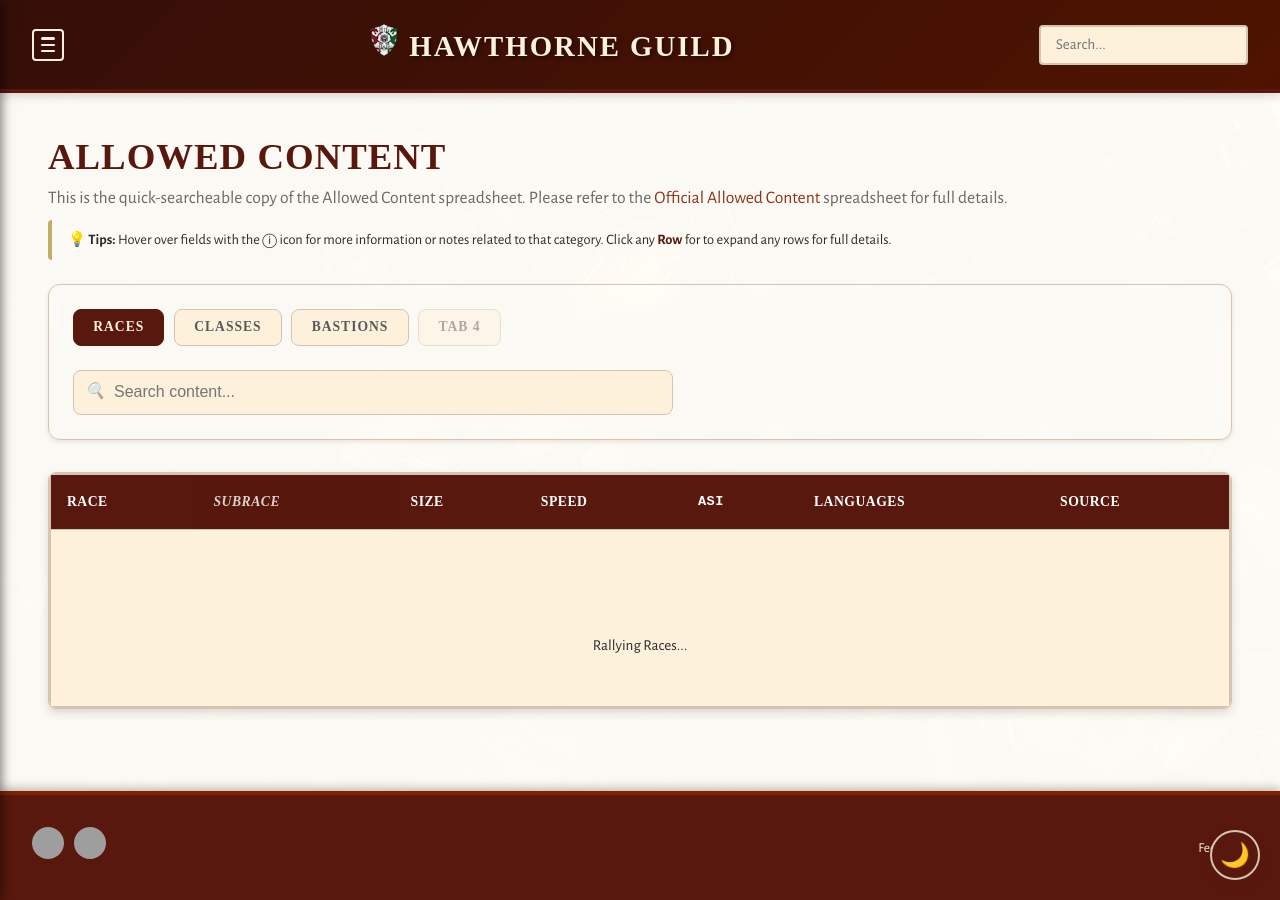
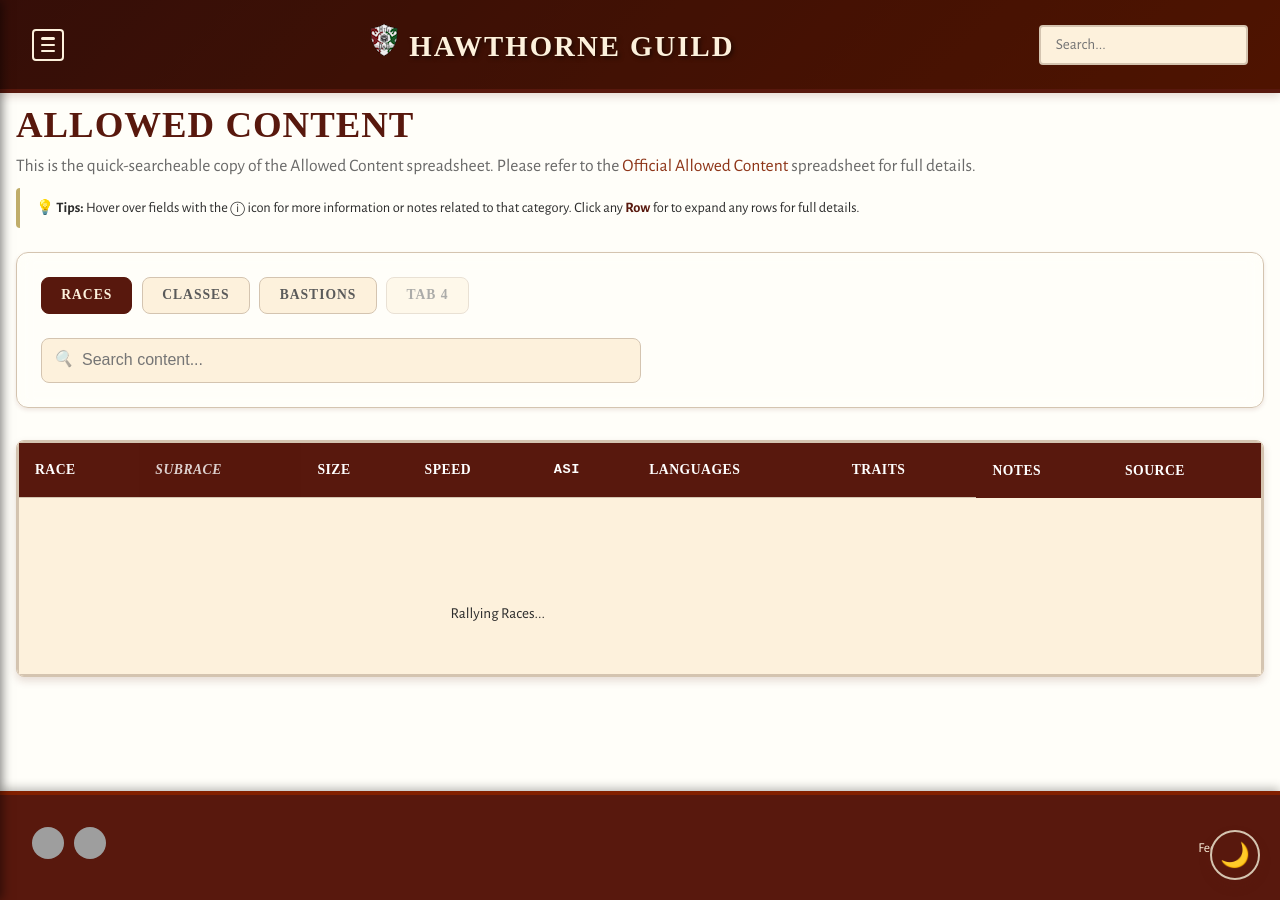
Before and after one commit to coconutswallow/Guides, a Jekyll site: the page built from allowed-content/index.html, in a window 1280 px wide. Built offline with Jekyll 4.4.1, drawn with Linux system fonts in a browser that asks for light colours; some web fonts are replaced; a script that is not in the unit is left out; grey boxes are pictures that could not be loaded.

Commit message:
AC full screen

```diff
--- a/_layouts/default.html
+++ b/_layouts/default.html
@@ -231,7 +231,7 @@
 
         <ul id="search-results"></ul>
 
-        <div class="page {% if page.toc %}page-wide{% endif %}">
+        <div class="page {% if page.toc %}page-wide{% endif %} {% if page.full_width %}page-full{% endif %}">
             {{ content }}
         </div>
 
--- a/allowed-content/index.html
+++ b/allowed-content/index.html
@@ -1,7 +1,7 @@
 ---
 layout: default
 title: Allowed Content
-background_image: /assets/images/tavern_brawl.jpg
+full_width: true
 extra_css:
 - /assets/css/allowed-content.css
 ---
@@ -62,6 +62,8 @@
                             <th class="col-speed hide-tablet">Speed</th>
                             <th class="col-asi">ASI</th>
                             <th class="col-language hide-tablet">Languages</th>
+                            <th class="col-traits hide-mobile">Traits</th>
+                            <th class="col-notes hide-tablet">Notes</th>
                             <th class="col-source hide-mobile">Source</th>
                         </tr>
                     </thead>
@@ -96,6 +98,8 @@
                             <th class="col-subclass">Subclass</th>
                             <th class="col-hitdie">Die</th>
                             <th class="col-multiclass hide-tablet">Multi-Req</th>
+                            <th class="col-expanded hide-mobile">Expanded Ops</th>
+                            <th class="col-advice hide-tablet">Advice</th>
                         </tr>
                     </thead>
                     <tbody id="classes-tbody">
@@ -132,6 +136,8 @@
                             <th class="col-prereq hide-tablet">Prerequisite</th>
                             <th class="col-cost-gp">GP Cost</th>
                             <th class="col-cost-dtp">DTP Cost</th>
+                            <th class="col-description hide-mobile">Description</th>
+                            <th class="col-notes hide-tablet">Rule Notes</th>
                             <th class="col-order hide-mobile">Order</th>
                         </tr>
                     </thead>
--- a/assets/css/allowed-content.css
+++ b/assets/css/allowed-content.css
@@ -240,6 +240,13 @@
 .col-hitdie { width: 80px; text-align: center; font-weight: 700; color: var(--color-secondary); }
 .col-multiclass { font-size: 0.85rem; opacity: 0.7; }
 
+/* Snippet Columns */
+.col-traits, .col-description, .col-expanded, .col-notes, .col-advice {
+    font-size: 0.85rem;
+    color: var(--color-text-secondary);
+    max-width: 300px;
+}
+
 /* Responsive Hiding */
 @media (max-width: 1024px) {
     .hide-tablet { display: none; }
--- a/assets/css/style.css
+++ b/assets/css/style.css
@@ -680,6 +680,11 @@
   /* This unlocks the width when ToC is present */
 }
 
+.page.page-full {
+  max-width: none;
+  padding: 0;
+}
+
 /* ============================================
    9. SITE HEADER
    ============================================ */
--- a/assets/js/allowed-content/ac-bastions.js
+++ b/assets/js/allowed-content/ac-bastions.js
@@ -10,7 +10,7 @@
  */
 
 import { getBastions } from './ac-service.js';
-import { openModal, esc } from './ac-ui-utils.js';
+import { openModal, esc, formatSnippet } from './ac-ui-utils.js';
 
 let allBastions = [];
 let filteredBastions = [];
@@ -69,6 +69,8 @@
             <td class="col-prereq hide-tablet">${esc(b.building_prerequisite || '—')}</td>
             <td class="col-cost-gp">${esc(b.cost_gp)}</td>
             <td class="col-cost-dtp">${esc(b.cost_dtp)}</td>
+            <td class="col-description hide-mobile">${formatSnippet(b.description)}</td>
+            <td class="col-notes hide-tablet">${formatSnippet(b.notes_advice)}</td>
             <td class="col-order hide-mobile">${esc(b.order || '—')}</td>
         </tr>
     `).join('');
--- a/assets/js/allowed-content/ac-classes.js
+++ b/assets/js/allowed-content/ac-classes.js
@@ -10,7 +10,7 @@
  */
 
 import { getClasses } from './ac-service.js';
-import { openModal, esc } from './ac-ui-utils.js';
+import { openModal, esc, formatSnippet } from './ac-ui-utils.js';
 
 let allClasses = [];
 let filteredClasses = [];
@@ -53,6 +53,8 @@
             <td class="col-subclass">${esc(c.subclass)}</td>
             <td class="col-hitdie">${esc(c.hit_die || '—')}</td>
             <td class="col-multiclass hide-tablet">${formatMulticlassShort(c.multiclassing)}</td>
+            <td class="col-expanded hide-mobile">${formatSnippet(c.expanded_options)}</td>
+            <td class="col-advice hide-tablet">${formatSnippet(c.rage_advice)}</td>
         </tr>
     `).join('');
 
--- a/assets/js/allowed-content/ac-races.js
+++ b/assets/js/allowed-content/ac-races.js
@@ -10,7 +10,7 @@
  */
 
 import { getRaces } from './ac-service.js';
-import { openModal, esc } from './ac-ui-utils.js';
+import { openModal, esc, formatSnippet } from './ac-ui-utils.js';
 
 let allRaces = [];
 let filteredRaces = [];
@@ -55,11 +55,14 @@
             <td class="col-speed hide-tablet">${esc(r.speed)}</td>
             <td class="col-asi">${formatASI(r)}</td>
             <td class="col-language hide-tablet">${esc(r.language || '—')}</td>
+            <td class="col-traits hide-mobile">${formatSnippet(r.extra)}</td>
+            <td class="col-notes hide-tablet">${formatSnippet(r.rage_advice)}</td>
             <td class="col-source hide-mobile">${esc(r.source)}</td>
         </tr>
     `).join('');
 
     // Attach row click listeners
+
     tbody.querySelectorAll('tr').forEach(row => {
         row.addEventListener('click', () => {
             const raceId = row.dataset.id;
--- a/assets/js/allowed-content/ac-ui-utils.js
+++ b/assets/js/allowed-content/ac-ui-utils.js
@@ -77,3 +77,18 @@
     div.textContent = str;
     return div.innerHTML;
 }
+
+/**
+ * Creates a shortened snippet of a string for table previews.
+ *
+ * @param {string} str - Raw string
+ * @param {number} length - Maximum length before truncation
+ * @returns {string} Sanitized and truncated string
+ */
+export function formatSnippet(str, length = 50) {
+    if (!str) return '—';
+    // Remove newlines and extra spaces for clean preview
+    let clean = str.replace(/[\n\r]+/g, ' ').replace(/\s+/g, ' ').trim();
+    if (clean.length <= length) return esc(clean);
+    return esc(clean.substring(0, length)) + '...';
+}
```
